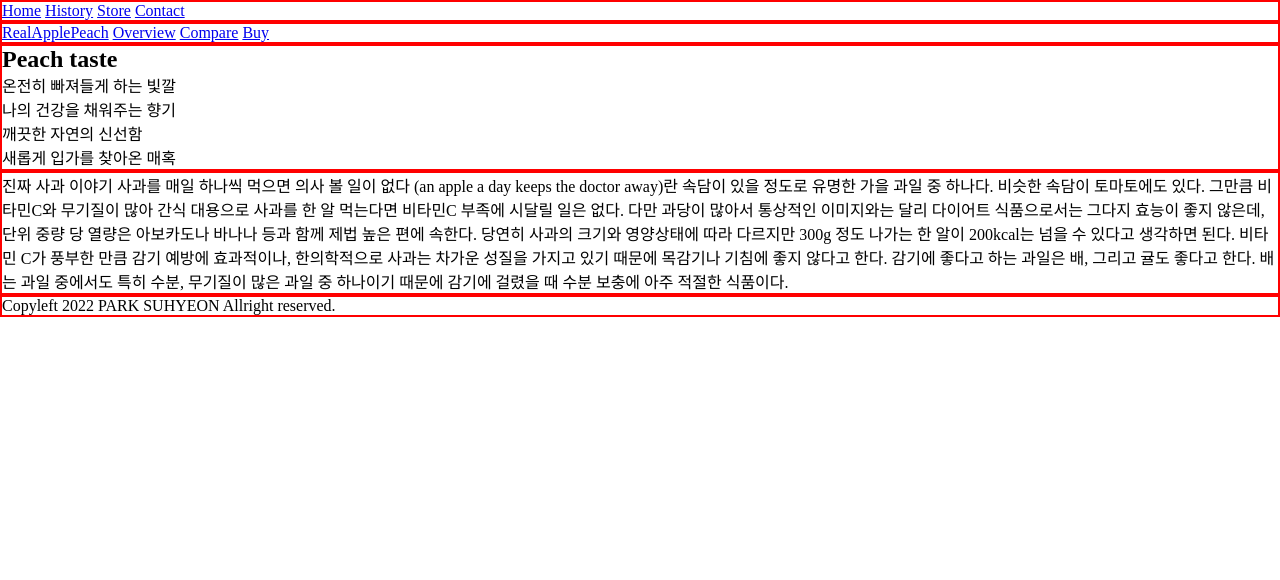
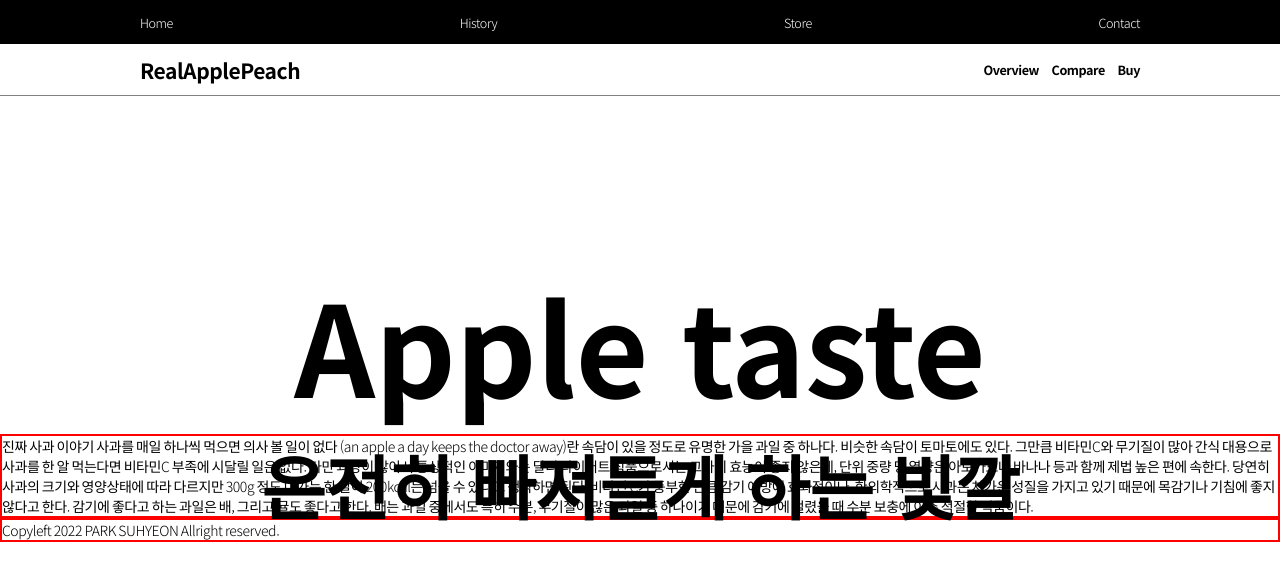
Before and after one commit to psh0121/kukbi_frontendProject_recode, a plain HTML site: page index.html in a window 1280 px wide. Drawn offline with Linux system fonts and the light colour scheme.

Commit message:
[HTML,CSS] element에 대한 id, class 부여 및 그에대한 전반적인 css디자인 설정

```diff
--- a/index.html
+++ b/index.html
@@ -6,45 +6,58 @@
   <meta name="viewport" content="width=device-width, initial-scale=1.0">
   <title>Document</title>
 
+  <!-- 웹폰트 -->
+  <link rel="preconnect" href="https://fonts.googleapis.com">
+  <link rel="preconnect" href="https://fonts.gstatic.com" crossorigin>
+  <link href="https://fonts.googleapis.com/css2?family=Noto+Sans+KR:wght@300;700&display=swap" rel="stylesheet">
+
   <!-- 스타일 -->
   <link rel="stylesheet" href="./reset.css">
   <link rel="stylesheet" href="./style.css">
 </head>
-<body>
+<body class ="show-section0">
 
   <!-- global nav -->
-  <nav>
-    <div>
-      <a href="#">Home</a>
-      <a href="#">History</a>
-      <a href="#">Store</a>
-      <a href="#">Contact</a>
+  <nav class="global">
+    <div class="global-container">
+      <a href="#" class="global-item">Home</a>
+      <a href="#" class="global-item">History</a>
+      <a href="#" class="global-item">Store</a>
+      <a href="#" class="global-item">Contact</a>
     </div>
   </nav>
 
   <!-- local nav -->
-  <nav>
-    <div>
-      <a href="#">RealApplePeach</a>
-      <a href="#">Overview</a>
-      <a href="#">Compare</a>
-      <a href="#">Buy</a>
+  <nav class="local">
+    <div class="local-container">
+      <a href="#" class="local-item-main">RealApplePeach</a>
+      <a href="#" class="local-item">Overview</a>
+      <a href="#" class="local-item">Compare</a>
+      <a href="#" class="local-item">Buy</a>
     </div>
   </nav>
 
-  <!-- section-0 -->
-  <section>
-    <div><h1>Peach taste</h1></div>
+  <!-- section0 -->
+  <section class="section0">
+    <div class="section0-main"><h1>Apple taste</h1></div>
 
-    <div><p>온전히 빠져들게 하는 빛깔</p></div>
-    <div><p>나의 건강을 채워주는 향기</p></div>
-    <div><p>깨끗한 자연의 신선함</p></div>
-    <div><p>새롭게 입가를 찾아온 매혹</p></div>
+    <div id="section0-message-0" class="section0-message">
+      <p>온전히 빠져들게 하는 빛깔</p>
+    </div>
+    <!-- <div id="section0-message-1" class="section0-message">
+      <p>나의 건강을 채워주는 향기</p>
+    </div>
+    <div id="section0-message-2" class="section0-message">
+      <p>깨끗한 자연의 신선함</p>
+    </div>
+    <div id="section0-message-3" class="section0-message">
+      <p>새롭게 입가를 찾아온 매혹</p>
+    </div> -->
   </section>
 
-  <!-- section-1 -->
-  <section>
-    <div>
+  <!-- section1 -->
+  <section class="section1">
+    <div class="section1-message">
       <p>
         진짜 사과 이야기
         사과를 매일 하나씩 먹으면 의사 볼 일이 없다
@@ -71,5 +84,7 @@
       <p>Copyleft 2022 PARK SUHYEON Allright reserved.</p>
     </div>
   </footer>
+
+  <script src="./main.js"></script>
 </body>
 </html>
--- a/style.css
+++ b/style.css
@@ -1,3 +1,95 @@
-section, nav, footer {
+@charset 'utf-8';
+
+html {
+  font-family: 'Noto Sans KR', sans-serif;
+  font-size: 14px;
+}
+
+body {
+  word-spacing: -0.08rem;
+  letter-spacing: -0.03rem;
+  overflow-x: hidden;
+}
+
+a {
+  text-decoration: none;
+  font-size: 0.9rem;
+  color: white;
+}
+
+.global {
+  /* absolute - section영역설정을 위한 독립영역생성 */
+  position: absolute;
+  top: 0;
+  left: 0;
+  width: 100%;
+  height: 44px;
+  padding: 0 5% 0 5%;
+  background-color: black;
+}
+
+.global-container {
+  /* flex - global-container안 global-item들의 배치 수평적 구조 목적 */
+  display: flex;
+  max-width: 1000px;
+  height: 100%;
+  align-items: center;
+  justify-content: space-between;
+  margin: 0 auto;
+}
+
+.local {
+  /* absolute - section영역설정을 위한 독립영역생성 */
+  position: absolute;
+  top: 44px;
+  left: 0;
+  width: 100%;
+  height: 52px;
+  padding: 0 5% 0 5%;
+  border-bottom: 1px solid gray;
+}
+
+.local-container {
+  /* flex - global-container안 global-item들의 배치 수평적 구조 목적 */
+  display: flex;
+  max-width: 1000px;
+  height: 100%;
+  align-items: center;
+  justify-content: right;
+  margin: 0 auto;
+}
+
+.local-item-main {
+  margin-right: auto;
+  font-size: 1.5rem;
+}
+
+.local-item {
+  margin-left: 1em;
+}
+
+.local-item, .local-item-main {
+  color: black;
+  font-weight: bold;
+}
+
+/* static - section은 기존문서의 흐름을 따르도록 한다. */
+
+.section0-main {
+  padding-top: 3em;
+  text-align: center;
+  font-size: 6rem;
+}
+
+.section0-message {
+  /* fixed - 스크롤이벤트 발생시 애니메이션효과 추가할 것 */
+  position: fixed;
+  width: 100%;
+  text-align: center;
+  font-size: 5rem;
+  font-weight: bold;
+}
+
+.section1, footer {
   border: 2px solid red;
 }
```
